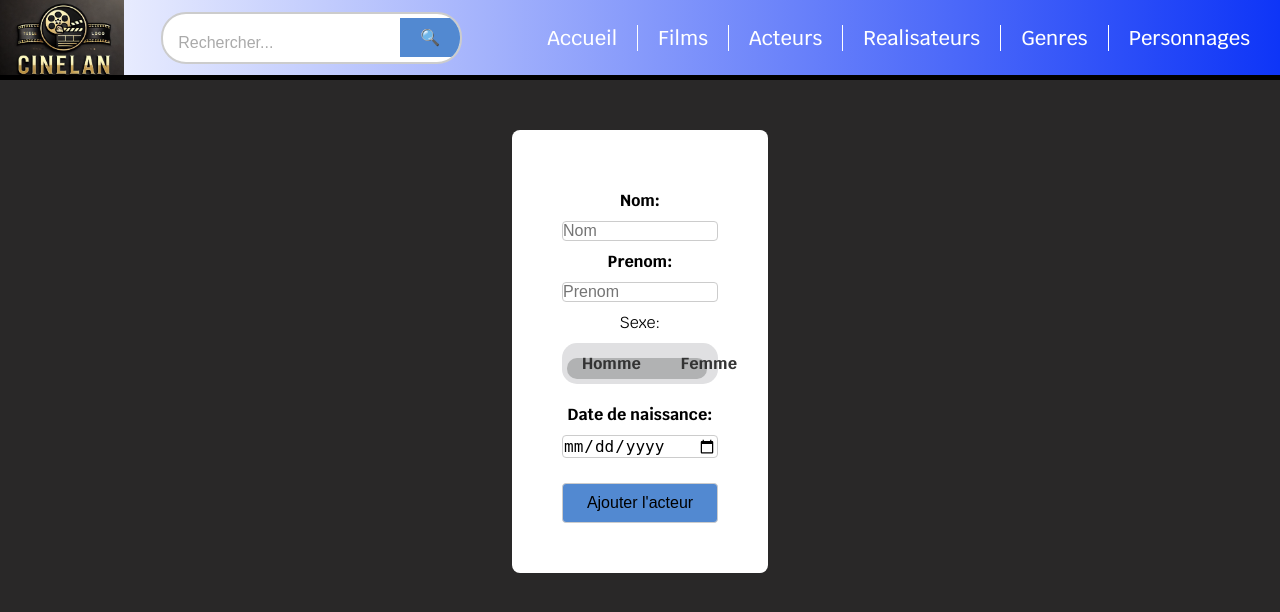
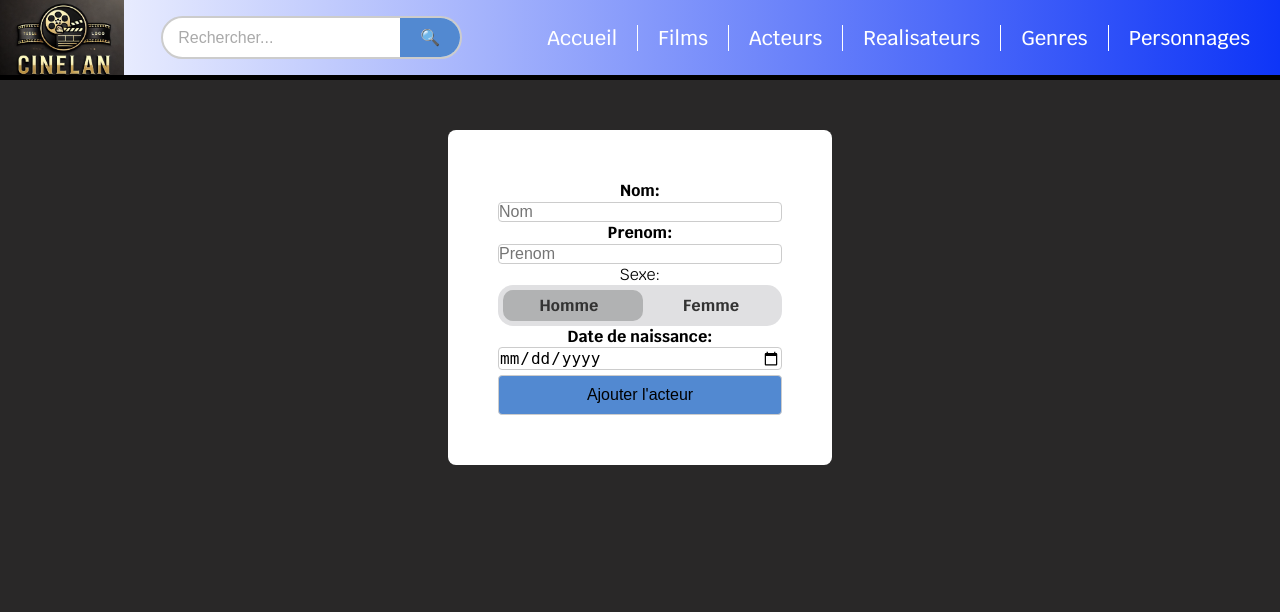
Before and after one commit to Yopetito/Cinema, a PHP site: page /index.php?action=addActeur in a window 1280 px wide. Shown: the top 612 px of the page. Run offline with PHP 8.4, Linux system fonts and the light colour scheme.

Commit message:
Correction CSS formulaire add acteur

```diff
--- a/public/css/style.css
+++ b/public/css/style.css
@@ -397,7 +397,7 @@ h2 {
     background: #ffffff;
     padding: 50px;
     border-radius: 8px;
-    width: 20%;
+    width: 30%;
     margin: auto;
     margin-top: 50px;
 }
@@ -432,7 +432,6 @@ h2 {
 
 form p, form div, form label, form input, form textarea, form select, form fieldset {
     margin: 0;
-    margin-top: 10px;
     padding: 0;
     width: 100%;
 }
```
